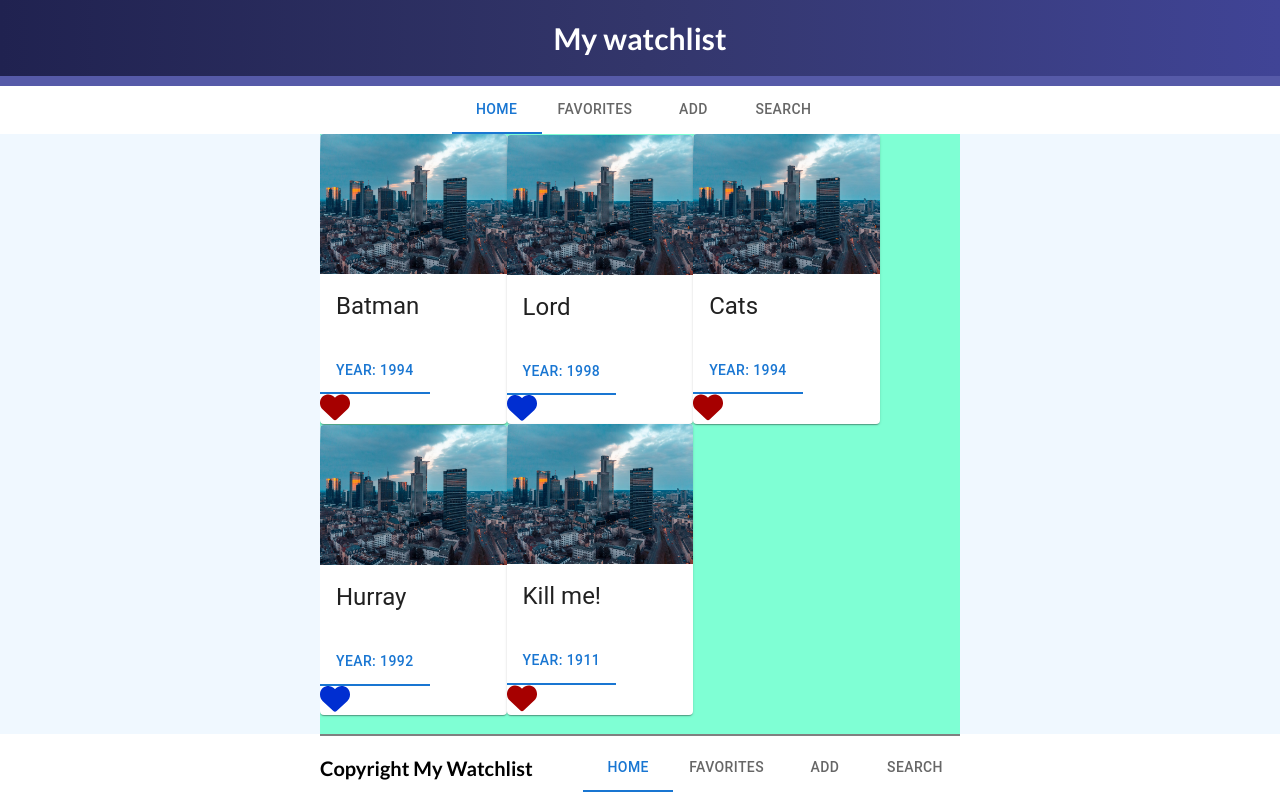
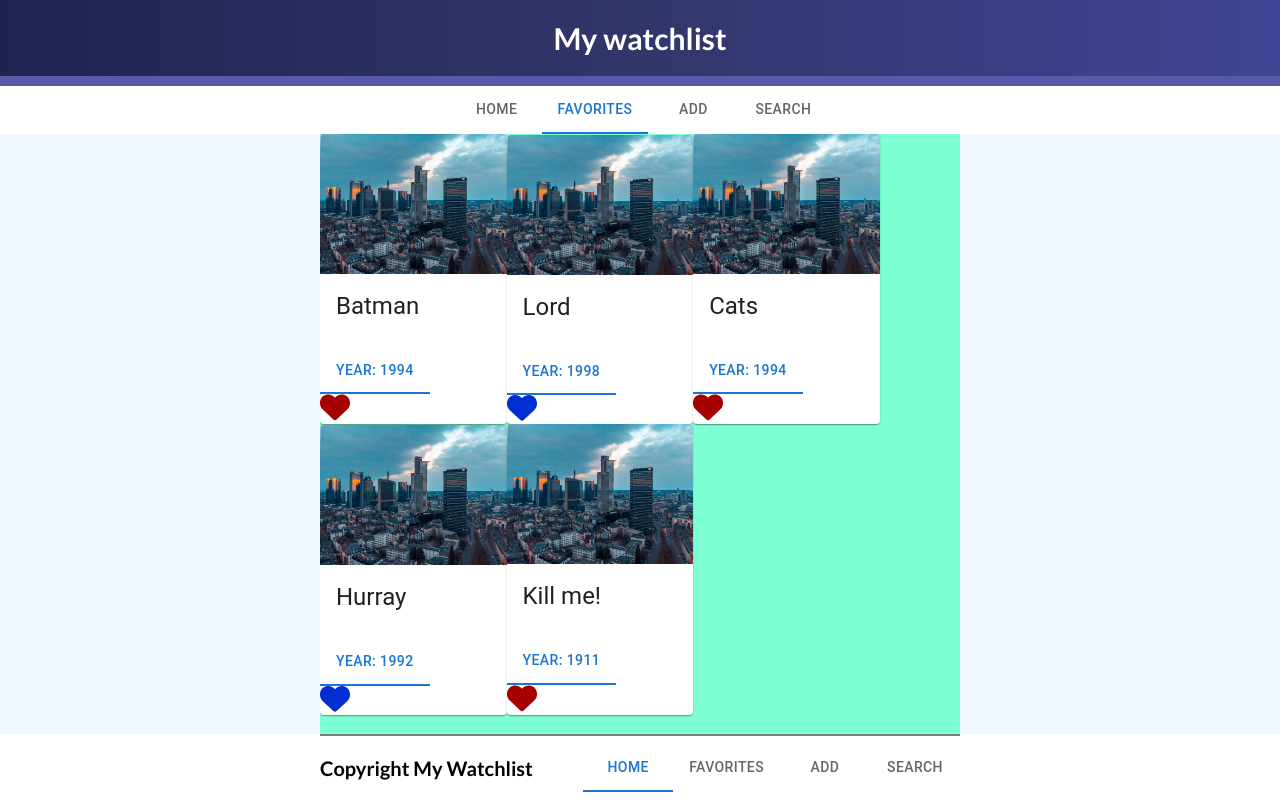
Before and after one commit to Illnas/Movie-List-Project-with-React.js, a React (Create React App) app: page /#/favorites in a window 1280 px wide. Built offline with nearby package versions, Linux system fonts and the light colour scheme.

Commit message:
Got MUI tabs working with react router

```diff
--- a/src/components/shared/Header.js
+++ b/src/components/shared/Header.js
@@ -1,16 +1,60 @@
 import React from "react";
 import PropTypes from "prop-types";
 import { Tab, Tabs, AppBar, Typography, Box } from "@mui/material";
-import { Link, useLocation } from "react-router-dom";
+import {
+  MemoryRouter,
+  Route,
+  Routes,
+  Link,
+  matchPath,
+  useLocation,
+} from 'react-router-dom';
+import { StaticRouter } from 'react-router-dom/server';
 
 const Header = () => {
   const [value, setValue] = React.useState(0);
-  const location = useLocation()
 
 
   const handleChange = (event, newValue) => {
     setValue(newValue);
   };
+
+
+  function Router(props) {
+    const { children } = props;
+    if (typeof window === 'undefined') {
+      return <StaticRouter location="/">{children}</StaticRouter>;
+    }
+
+    return (
+      <MemoryRouter initialEntries={['/']} initialIndex={0}>
+        {children}
+      </MemoryRouter>
+    );
+  }
+
+  Router.propTypes = {
+    children: PropTypes.node,
+  };
+
+  function useRouteMatch(patterns) {
+    const { pathname } = useLocation();
+
+    for (let i = 0; i < patterns.length; i += 1) {
+      const pattern = patterns[i];
+      const possibleMatch = matchPath(pattern, pathname);
+      if (possibleMatch !== null) {
+        return possibleMatch;
+      }
+    }
+
+    return null;
+  }
+
+  const routeMatch = useRouteMatch(["/", "/favorites", "/details/:id", "/add", "/search"]);
+  const currentTab = routeMatch?.pattern?.path;
+
+
 
   return (
     <nav>
@@ -19,14 +63,12 @@ const Header = () => {
       </div>
       <Box>
         <Tabs
-          value={value}
-          onChange={handleChange}
-          aria-label="nav tabs example"
+  value={currentTab}
         >
-          <Tab component={Link} label="Home" to="/" />
-          <Tab component={Link} label="Favorites" to="/favorites" />
-          <Tab component={Link} label="Add" to="/add" />
-          <Tab component={Link} label="Search" to="/search" />
+          <Tab component={Link} value="/" label="Home" to="/" />
+          <Tab component={Link} value="/favorites" label="Favorites" to="/favorites" />
+          <Tab component={Link} value="/add" label="Add" to="/add" />
+          <Tab component={Link} value="/search" label="Search" to="/search" />
         </Tabs>
       </Box>
     </nav>
```
